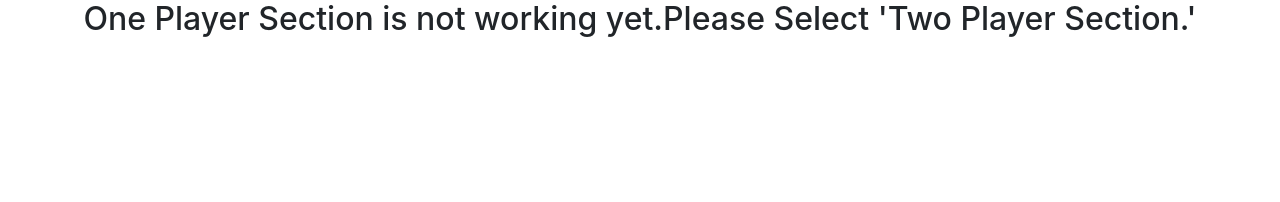
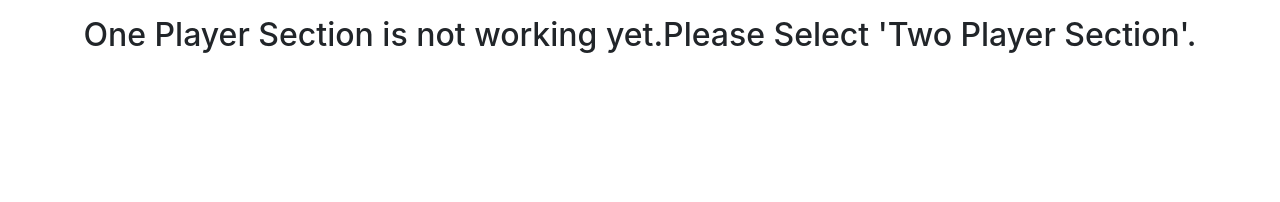
Before and after one commit to citakilkay/FloorsandHolesGame, a plain HTML site: page tictactoe/index.html in a window 1280 px wide. Shown: the top 202 px of the page. Drawn offline with nearby package versions, Linux system fonts and the light colour scheme.

Commit message:
Margin top

```diff
--- a/tictactoe/index.html
+++ b/tictactoe/index.html
@@ -18,7 +18,7 @@
 </head>
 
 <body>
-    <h2 class="text-center">One Player Section is not working yet.Please Select 'Two Player Section.'</h2>
+    <h2 class="text-center mt-3">One Player Section is not working yet.Please Select 'Two Player Section'.</h2>
     <div class="letsPlay container">
         <form action="">
             <div class="form-group row text-center p-5 bg-primary">
```
